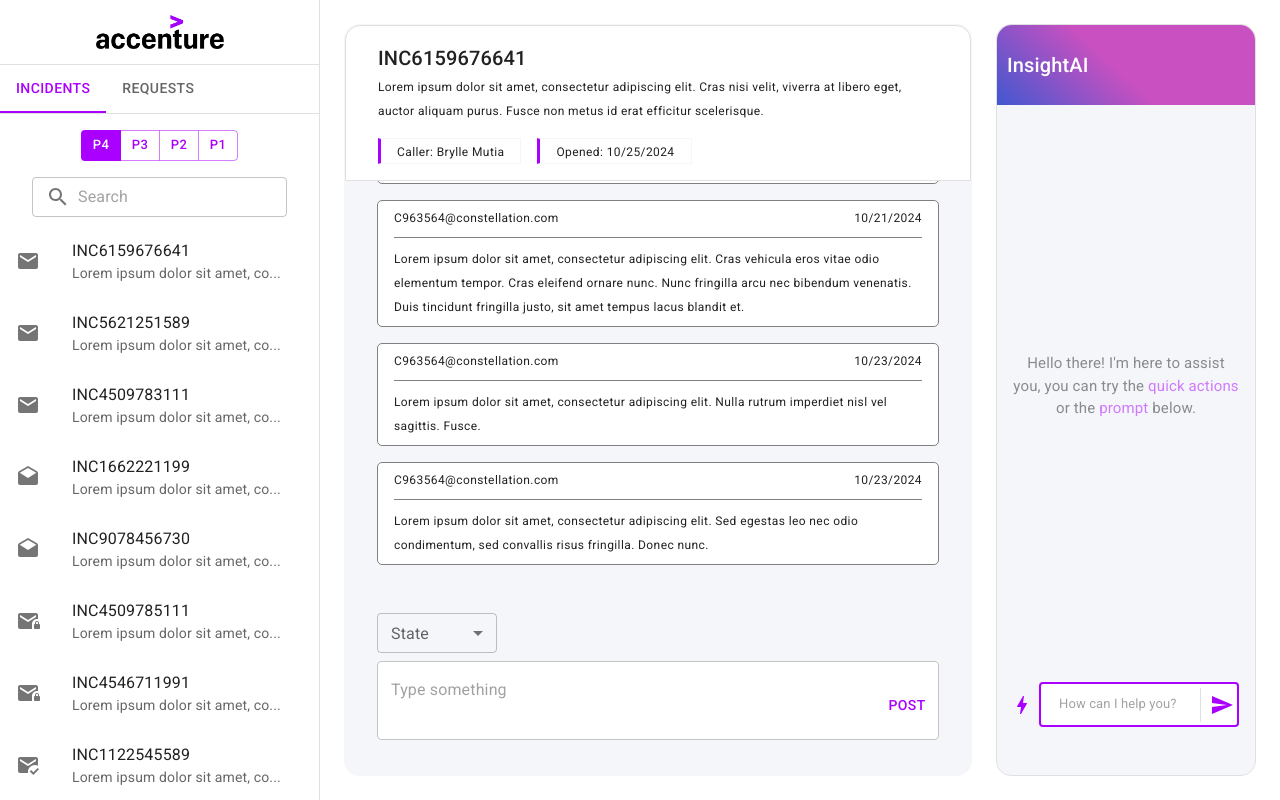
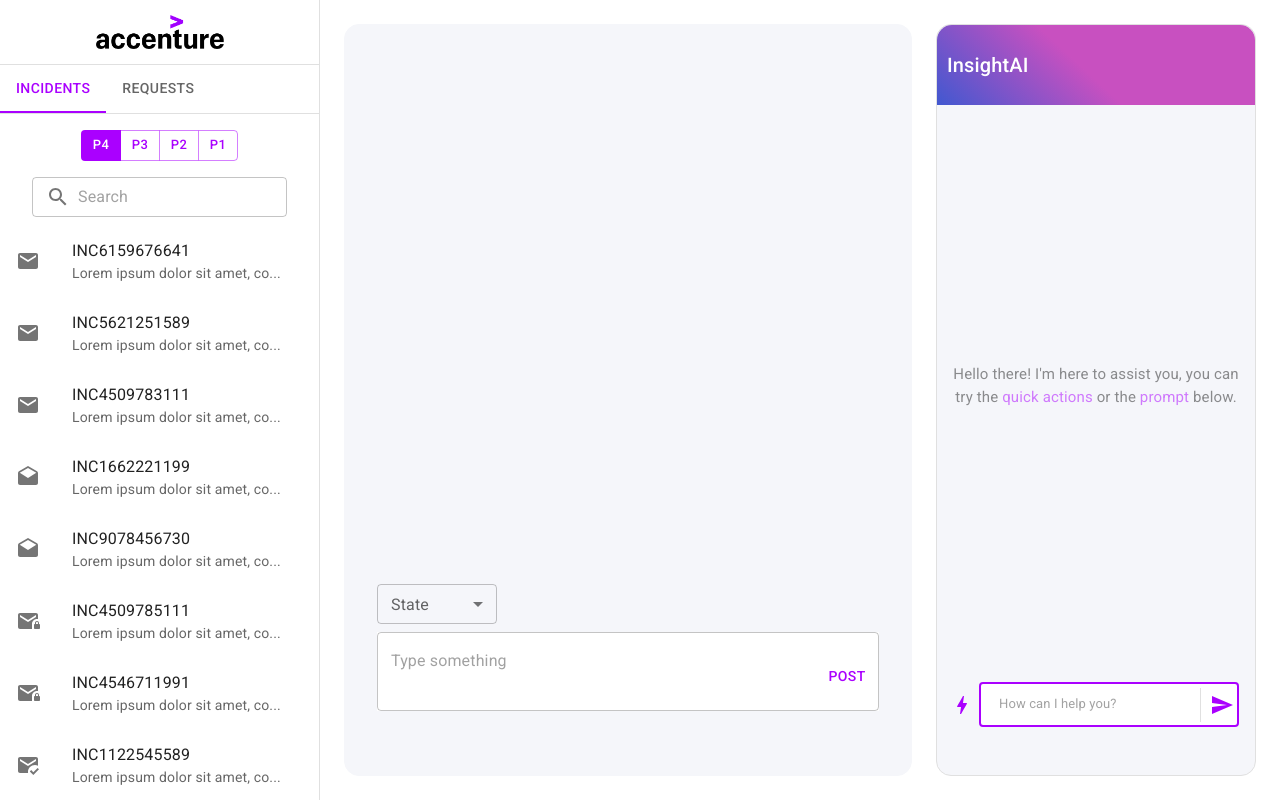
Before and after one commit to BrylleMutia/chatams-redesign, a React (Vite) app: page / in a window 1280 px wide. Built offline with nearby package versions, Linux system fonts and the light colour scheme.

Commit message:
configured drawer to show different detail view based on tab

```diff
--- a/src/components/CustomDrawer.tsx
+++ b/src/components/CustomDrawer.tsx
@@ -1,4 +1,4 @@
-import { createRef, useContext } from "react";
+import React, { createRef, useContext } from "react";
 import Box from "@mui/material/Box";
 import Drawer from "@mui/material/Drawer";
 import CssBaseline from "@mui/material/CssBaseline";
@@ -23,7 +23,7 @@
 const drawerWidthSmUp = 320;
 
 export default function CustomDrawer() {
-   const { incidents, selectedItemDetail } = useContext(
+   const { incidents, requests, selectedItemDetail, selectedTab } = useContext(
       AppContext
    ) as AppContextType;
 
@@ -32,7 +32,74 @@
 
    // scroll new note into view
    const newNoteBoxRef = createRef<HTMLDivElement>();
-   useScrollIntoView(newNoteBoxRef, incidents);
+
+   if (selectedTab == "incident") {
+      useScrollIntoView(newNoteBoxRef, incidents);
+   } else if (selectedTab == "request") {
+      useScrollIntoView(newNoteBoxRef, requests);
+   }
+
+   const currentTabDetailView = () => {
+      /** display detail view based on currently selected tab */
+
+      if (selectedTab === "incident") {
+         return (
+            <React.Fragment>
+               {incidents
+                  .filter((inc) => inc.number === selectedItemDetail)
+                  .map((inc, index) => (
+                     <DetailBox itemDetails={inc} key={index} />
+                  ))}
+               <Box
+                  sx={{
+                     overflowY: "scroll",
+                     flexGrow: "1",
+                     maxHeight: "50vh",
+                  }}
+               >
+                  {/* filter out notes to only display for the selected inc / ritm */}
+                  {incidents
+                     .filter((inc) => inc.number === selectedItemDetail)
+                     .map((inc) =>
+                        inc.notes.map((note, index) => (
+                           <NoteBox noteDetails={note} key={index} />
+                        ))
+                     )}
+
+                  <div ref={newNoteBoxRef} />
+               </Box>
+            </React.Fragment>
+         );
+      } else if (selectedTab === "request") {
+         return (
+            <React.Fragment>
+               {requests
+                  .filter((req) => req.number === selectedItemDetail)
+                  .map((req, index) => (
+                     <DetailBox itemDetails={req} key={index} />
+                  ))}
+               <Box
+                  sx={{
+                     overflowY: "scroll",
+                     flexGrow: "1",
+                     maxHeight: "50vh",
+                  }}
+               >
+                  {/* filter out notes to only display for the selected inc / ritm */}
+                  {requests
+                     .filter((req) => req.number === selectedItemDetail)
+                     .map((req) =>
+                        req.notes.map((note, index) => (
+                           <NoteBox noteDetails={note} key={index} />
+                        ))
+                     )}
+
+                  <div ref={newNoteBoxRef} />
+               </Box>
+            </React.Fragment>
+         );
+      }
+   };
 
    return (
       <Box
@@ -104,30 +171,8 @@
                   }}
                >
                   <Box sx={{ flexGrow: 1 }}>
-                     {incidents
-                        .filter((inc) => inc.number === selectedItemDetail)
-                        .map((inc, index) => (
-                           <DetailBox itemDetails={inc} key={index} />
-                        ))}
-
-                     <Box
-                        sx={{
-                           overflowY: "scroll",
-                           flexGrow: "1",
-                           maxHeight: "50vh",
-                        }}
-                     >
-                        {/* filter out notes to only display for the selected inc / ritm */}
-                        {incidents
-                           .filter((inc) => inc.number === selectedItemDetail)
-                           .map((inc) =>
-                              inc.notes.map((note, index) => (
-                                 <NoteBox noteDetails={note} key={index} />
-                              ))
-                           )}
-
-                        <div ref={newNoteBoxRef} />
-                     </Box>
+                     {/* determine detail view to display based on selected tab */}
+                     {currentTabDetailView()}
                   </Box>
 
                   <Box sx={{ margin: "2em" }}>
@@ -155,5 +200,3 @@
       </Box>
    );
 }
-
-// TODO: Continue Assistant Component
```
